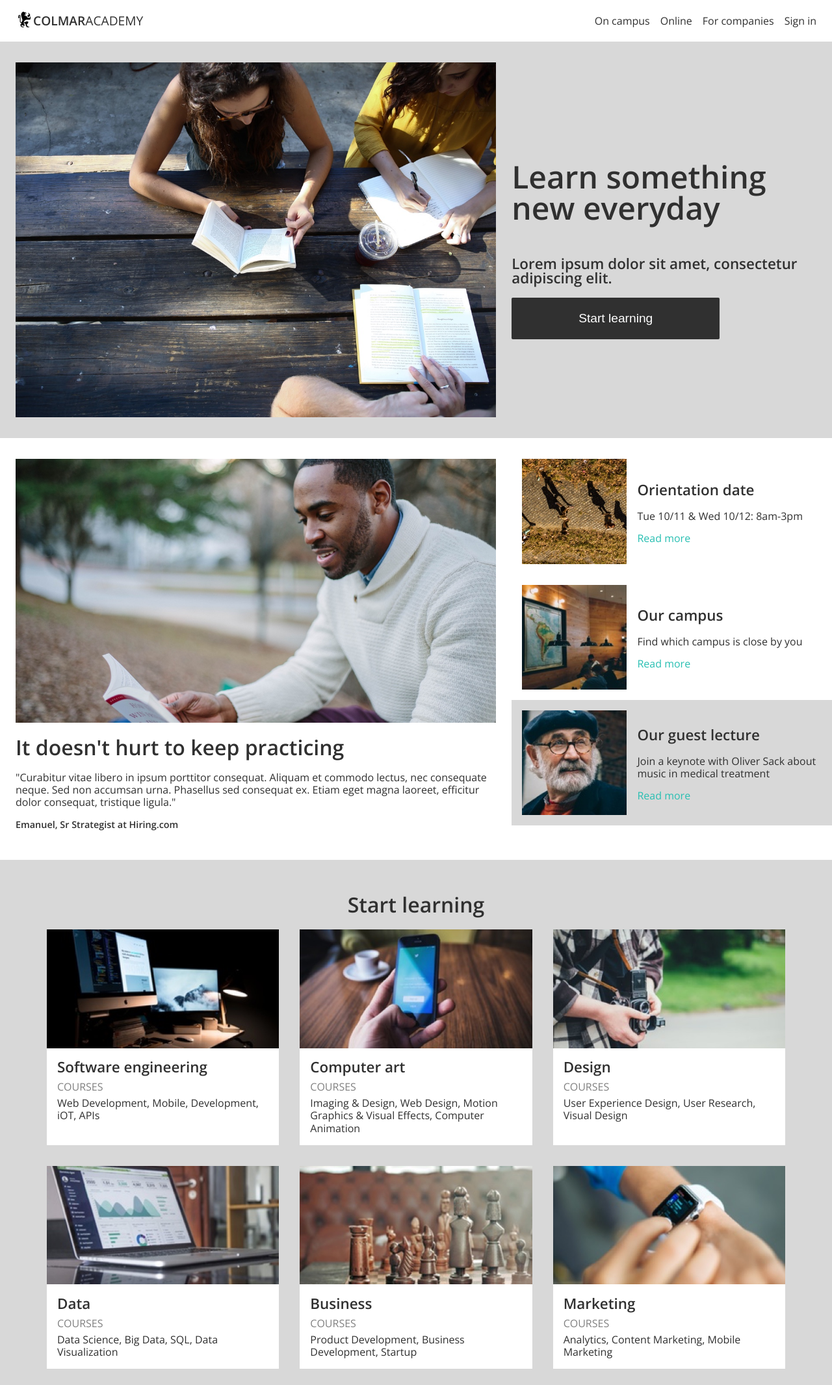
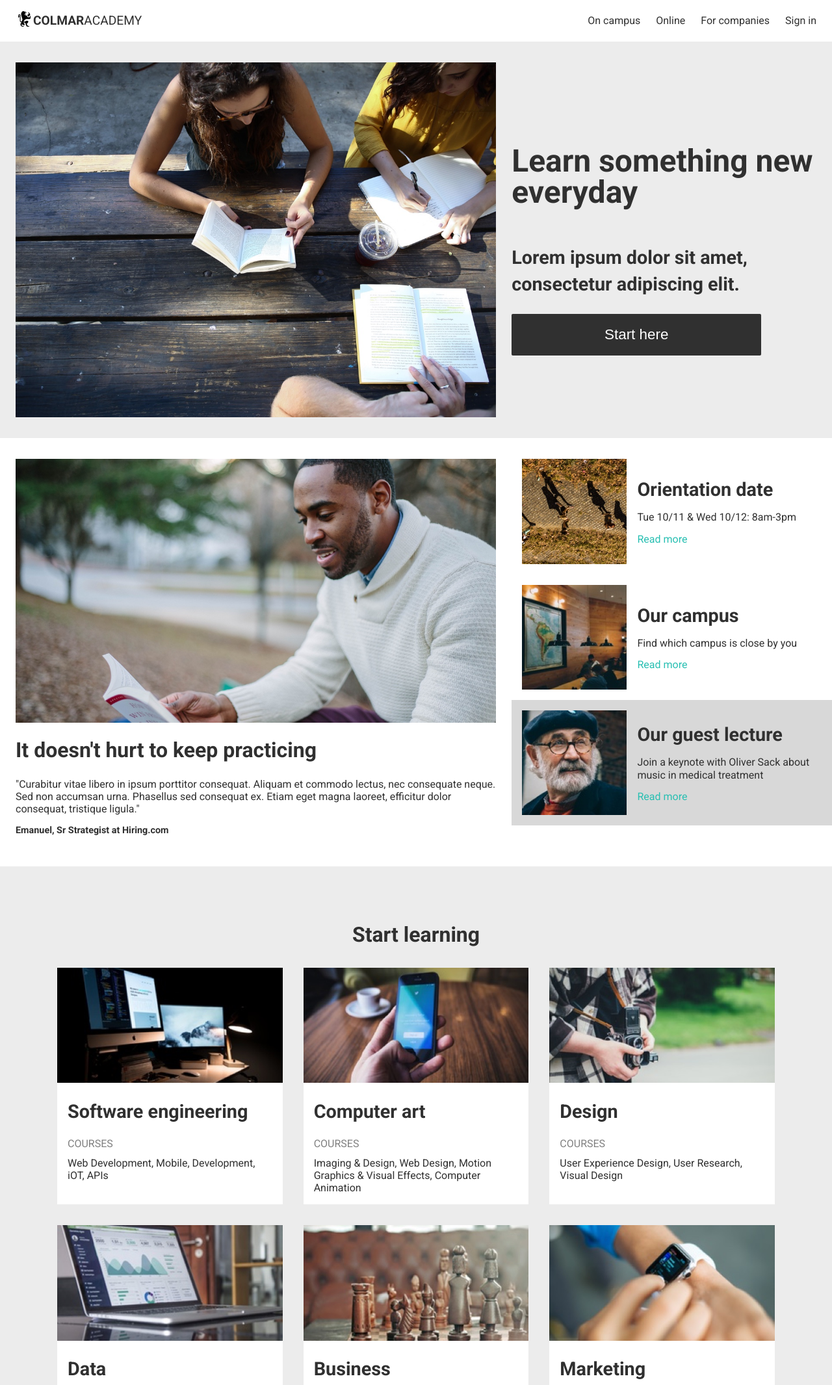
Before and after one commit to filmonzion/Colmar-project, a plain HTML site: page index.html in a window 1280 px wide. Shown: the top 2131 px of the page at 65% size. Drawn offline with nearby package versions, Linux system fonts and the light colour scheme.

Commit message:
Some CSS adjustments done

```diff
--- a/index.html
+++ b/index.html
@@ -5,7 +5,7 @@
     <meta http-equiv="X-UA-Compatible" content="IE=edge">
     <meta name="viewport" content="width=device-width, initial-scale=1.0">
     <link href="styles.css" rel="stylesheet">
-    <link href="https://fonts.googleapis.com/css2?family=Lato:wght@300;400;700&family=Open+Sans:wght@300;400;600&display=swap" rel="stylesheet">
+    <link href="https://fonts.googleapis.com/css2?family=Open+Sans:wght@300;400;600&family=Roboto:wght@400;500;700;900&display=swap" rel="stylesheet">
     <title>Colmar Academy</title>
 </head>
 <body>
@@ -39,7 +39,7 @@
           <div class="right description">
             <h1>Learn something new everyday</h1>
             <h2>Lorem ipsum dolor sit amet, consectetur adipiscing elit.</h2>
-            <a href=""><button type="button" name="button">Start learning</button></a>
+            <a href=""><button type="button" name="button">Start here</button></a>
           </div>
         </div>
         <!-- Campus Articles -->
@@ -161,7 +161,7 @@
           <div class="thesis_content">
             <div class="left featured">
               <div class="pic">
-                <video src="./videos/thesis.mp4" autoplay>
+                <video src="./videos/thesis.mp4" controls autoplay alt="City clip">
               </video>
               </div>
               <div class="description">
--- a/styles.css
+++ b/styles.css
@@ -1,15 +1,8 @@
 /* Universal Styles For All */
 
-html {
-    font-family: "Open Sans", sans-serif;
-    font-size: 16px;
-    color: #01161E;
-  }
-
-/* Overall Style */
 body {
   background-color: #ffffff;
-  font-family: 'Open Sans', sans-serif;
+  font-family: Roboto, 'Open Sans', sans-serif;
   color: #303030;
   font-size: 16px;
   line-height: 0;
@@ -20,7 +13,7 @@ body {
 }
 
 footer {
-  padding: 1rem 1.5rem;
+  padding: 16px 24px;
   position: relative;
   top: 4rem;
   display: flex;
@@ -33,7 +26,7 @@ footer {
 /* Layout */
 header {
   background-color: #ffffff;
-  height: 4rem;
+  height: 64px;
   width: 100%;
   position: fixed;
   top: 0;
@@ -45,16 +38,16 @@ header {
 
 main {
   position: relative;
-  top: 4rem;
+  top: 64px;
 }
 
 /* Patterns */
 button {
   height: 4rem;
   background-color: #303030;
-  color: white;
+  color: rgb(255, 255, 255);
   border: none;
-  font-size: 1.2rem;
+  font-size: 1.4rem;
   flex-shrink: 1;
   border-radius: 2px;
 }
@@ -70,12 +63,12 @@ button {
 /* Text styles */
 h1 {
   font-size: 2rem;
-  line-height: 2rem;
+  line-height: 2.6rem;
 }
 
 h2 {
-  font-size: 1.4rem;
-  line-height: 1.4rem;
+  font-size: 1.8rem;
+  line-height: 2.6rem;
 }
 
 h3 {
@@ -121,7 +114,7 @@ ul {
 /* Sections */
 /* Cover */
 .cover {
-  background-color: #d8d8d8;
+  background-color: rgb(236, 236, 236);
   width: 100%;
   display: flex;
 }
@@ -175,7 +168,7 @@ ul {
 
   /* Patterns */
   button {
-    width: 20rem;
+    width: 24rem;
   }
 
   /* Header */
@@ -187,7 +180,7 @@ ul {
 
   #logo {
     height: 4rem;
-    margin: 0 1.5rem;
+    margin: 0 24px;
     display: flex;
     flex-direction: row;
     align-items: center;
@@ -201,11 +194,11 @@ ul {
     flex-direction: row;
     align-items: center;
     justify-content: flex-end;
-    margin-right: 1.5rem;
+    margin-right: 24px;
   }
 
   li {
-    margin-left: 1rem;
+    margin-left: 24px;
     font-size: 1rem;
   }
 
@@ -217,7 +210,7 @@ ul {
   }
 
   footer .links a {
-    margin-left: 1rem;
+    margin-left: 24px;
     font-size: 1rem;
   }
 
@@ -252,6 +245,7 @@ ul {
     margin: 0;
   }
 
+
   /* Sections */
   /* Cover */
   .cover h1 {
@@ -273,6 +267,7 @@ ul {
   .articles {
     flex-direction: row;
   }
+
 
   .articles .featured .pic img {
     width: 100%;
@@ -299,9 +294,17 @@ ul {
   }
 
   /* Courses */
+
+
   .courses {
-    background-color: #d8d8d8;
-    padding: 2rem 3.5rem;
+    background-color: rgb(236, 236, 236);
+    padding: 64px 72px;
+  }
+
+  .courses h1 {
+    text-align: center;
+
+
   }
 
   .courses .course {
@@ -309,7 +312,7 @@ ul {
     background-color: white;
     flex-grow: 1;
     flex-shrink: 1;
-    margin: 0 1rem;
+    margin: 8px 16px;
   }
 
   .courses .up_row,
@@ -319,7 +322,7 @@ ul {
   }
 
   .courses .up_row {
-    margin-bottom: 2rem;
+    margin-bottom: 16px;
   }
 
   .courses .course .pic {
@@ -331,7 +334,8 @@ ul {
   }
 
   .course .description {
-    padding: 0 1rem;
+    padding: 0 16px;
+    line-height: 8px;
   }
 
 
@@ -340,6 +344,7 @@ ul {
     width: 100%;
     display: flex;
     flex-direction: row;
+    margin: 32px 0;
   }
 
   .thesis_content .featured {
@@ -379,6 +384,7 @@ ul {
   /* Patterns */
   button {
     width: 100%;
+    justify-content: center;
   }
 
   .dark {
@@ -387,11 +393,12 @@ ul {
 
   /* Text styles */
   h1 {
-    font-size: 2.5rem;
+    font-size: 3rem;
+    line-height: 4rem;
   }
 
   h2 {
-    line-height: 1.6rem;
+    line-height: 3rem;
   }
 
   /* Header */
```
